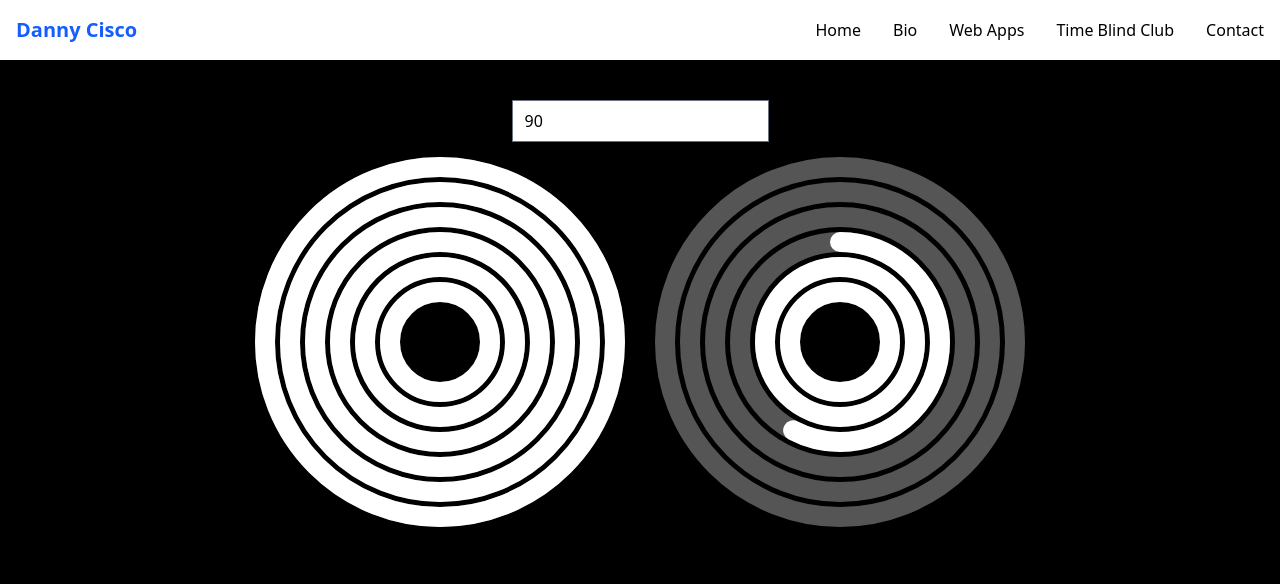
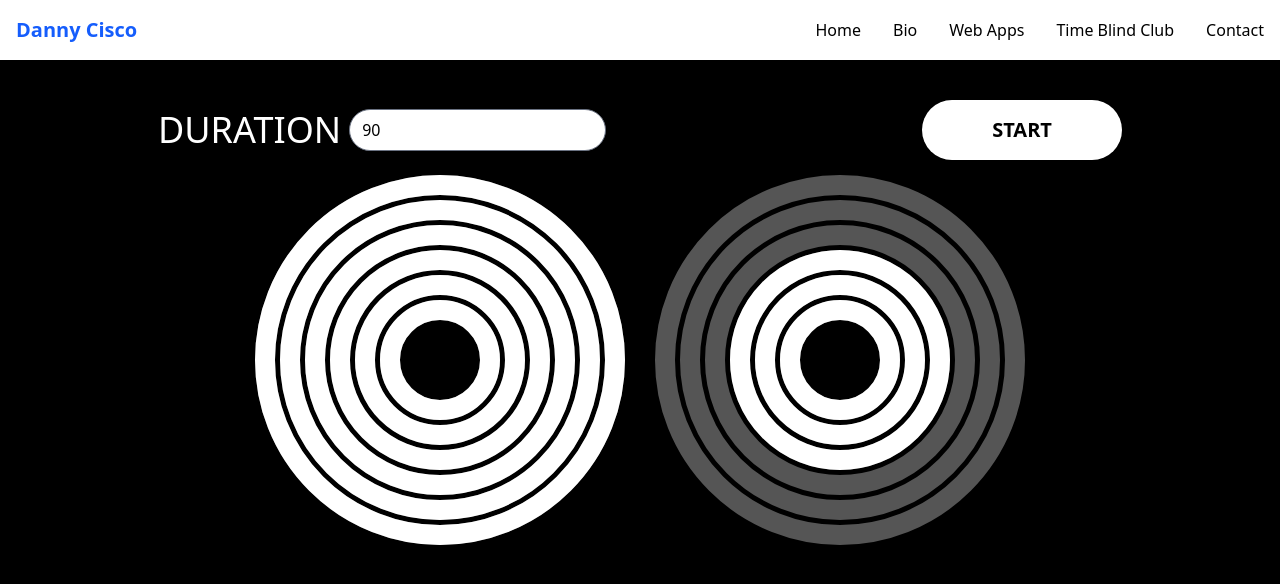
Before and after one commit to Danny-Cisco/danny-cisco, a SvelteKit app: page /timeblindclub in a window 1280 px wide. Shown: the top 584 px of the page. Built offline with nearby package versions, Linux system fonts and the light colour scheme.

Commit message:
removed console logs

```diff
--- a/src/routes/timeblindclub/+page.svelte
+++ b/src/routes/timeblindclub/+page.svelte
@@ -7,6 +7,8 @@
 
 	let timerDuration = 90;
 	let nowMins = 90;
+
+	let isRunning = false;
 
 	let hoursArray = [];
 
@@ -18,40 +20,65 @@
 		numberOfDiscs += 1; // add a disc if there is a partial disc left
 	}
 
-	$: if (timerDuration) hoursArray = []; // clear the hoursArray if user sets new the duration
+	$: if (timerDuration) {
+		hoursArray = []; // clear the hoursArray if user sets new the duration
+		seconds = 0;
+	}
 
 	$: currentDisc = Math.trunc(nowMins / 60);
-	$: console.log('🚀 ~ currentDisc:', currentDisc);
 
 	$: for (let i = 0; i < numberOfDiscs; i++) {
 		if (i < currentDisc) {
 			hoursArray[i] = 60; // make all the discs 60
 		} else if (i > currentDisc) {
-			hoursArray[i] = 0;
+			if (!isRunning) hoursArray[i] = 60;
+			else hoursArray[i] = 0;
 		} else if (i == currentDisc) {
-			hoursArray[i] = Math.round(nowMins % 60); // make the last disc the remainder or 60 if no remainder
+			if (!isRunning)
+				hoursArray[i] = Math.round(nowMins % 60) || 60; // make the last disc the remainder or 60 if no remainder
+			else hoursArray[i] = Math.round(nowMins % 60);
 		}
 	}
 
 	$: if (nowMins) nowMins = timerDuration - seconds;
-	$: console.log('🚀 ~ seconds:', seconds);
-	$: console.log('🚀 ~ nowMins:', nowMins);
+
+	let buttonLabel = 'START';
+
+	$: if (isRunning) buttonLabel = 'STOP';
+	else buttonLabel = 'START';
+
+	function handleStartStop() {
+		isRunning = !isRunning;
+	}
 
 	onMount(() => {
 		interval = setInterval(() => {
-			seconds += 1;
-		}, 1000);
+			if (isRunning) seconds += 1;
+		}, 1000 * 60);
 
 		return () => clearInterval(interval);
 	});
 </script>
 
 <div class="flex h-full w-full flex-col items-center bg-black pt-10">
-	<input type="number" bind:value={timerDuration} />
+	<div class="flex w-full items-center justify-around">
+		<div class="flex items-center gap-2">
+			<label class="text-4xl text-white" for="duration">DURATION</label>
+			<input type="number" id="duration" class="rounded-full" bind:value={timerDuration} />
+		</div>
+
+		<button
+			on:click={handleStartStop}
+			class="w-[200px] rounded-full bg-white p-4 text-xl font-bold hover:bg-gray-500 hover:text-white"
+			>{buttonLabel}</button
+		>
+	</div>
 
 	<div class="flex flex-wrap items-center justify-center">
-		{#each hoursArray as mins, index}
-			<FullCircle nowMins={mins} />
-		{/each}
+		{#key hoursArray}
+			{#each hoursArray as mins, index}
+				<FullCircle nowMins={mins} />
+			{/each}
+		{/key}
 	</div>
 </div>
```
